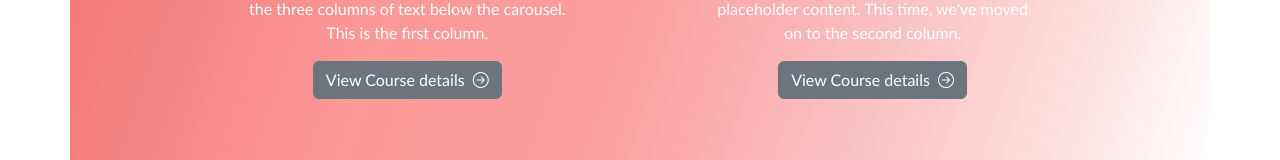
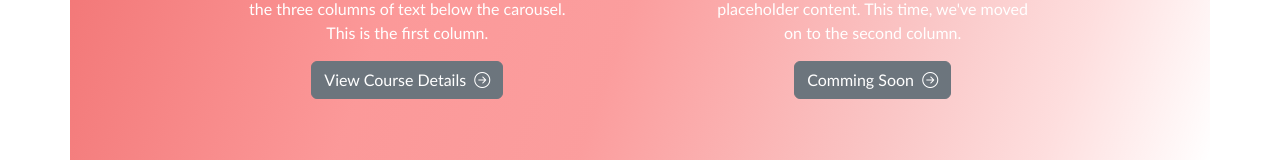
Before and after one commit to Aki2001ankit/ChhuleGagan, a React (Create React App) app: page / in a window 1280 px wide. Shown: the part 1749-1909 px from the top of the page. Built offline with nearby package versions, Linux system fonts and the light colour scheme.

Commit message:
basic changes update

```diff
--- a/src/components/allcourse.jsx
+++ b/src/components/allcourse.jsx
@@ -53,7 +53,7 @@ const ImgCard = ({ props }) => {
           <button className="btn btn-secondary">
             <NavLink to={props.url}>
               {" "}
-              View Course details &nbsp;
+              {props?.bottonText} &nbsp;
               <i class="bi bi-arrow-right-circle"></i>
             </NavLink>
           </button>
```
